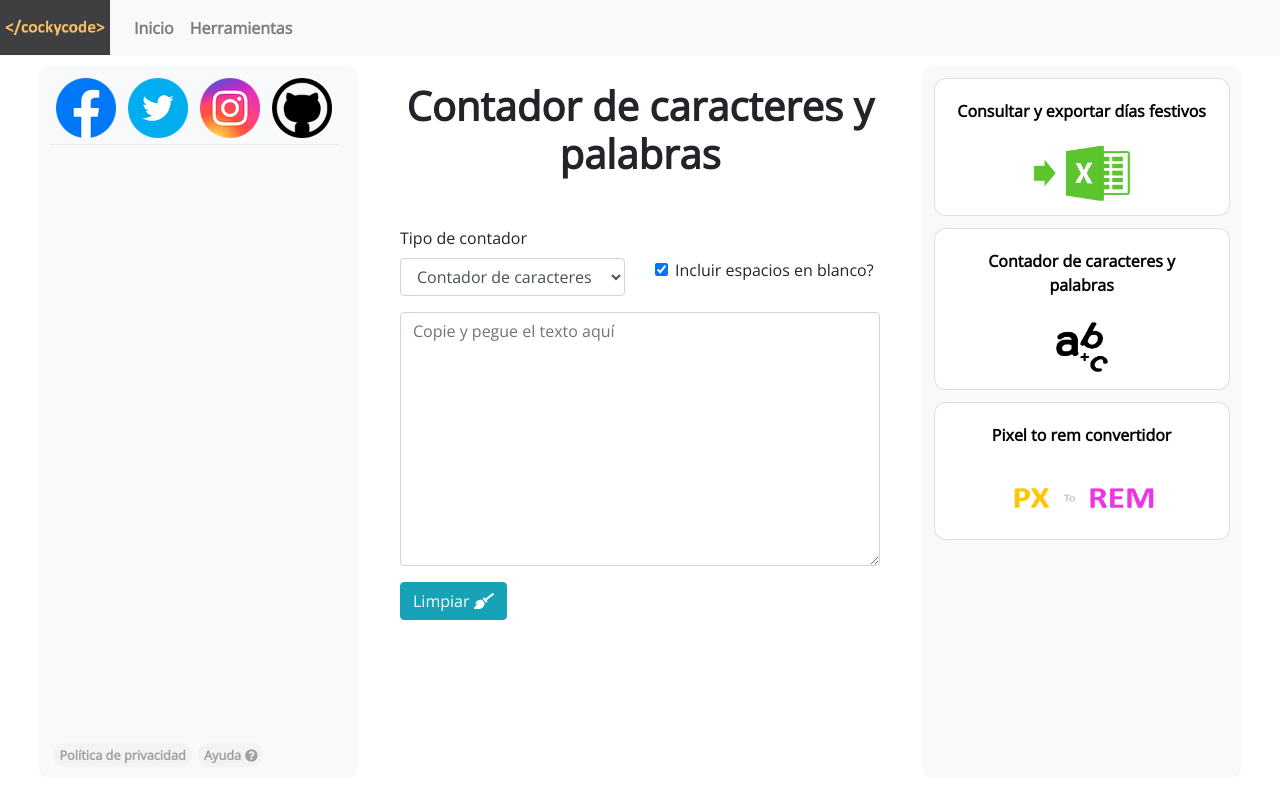
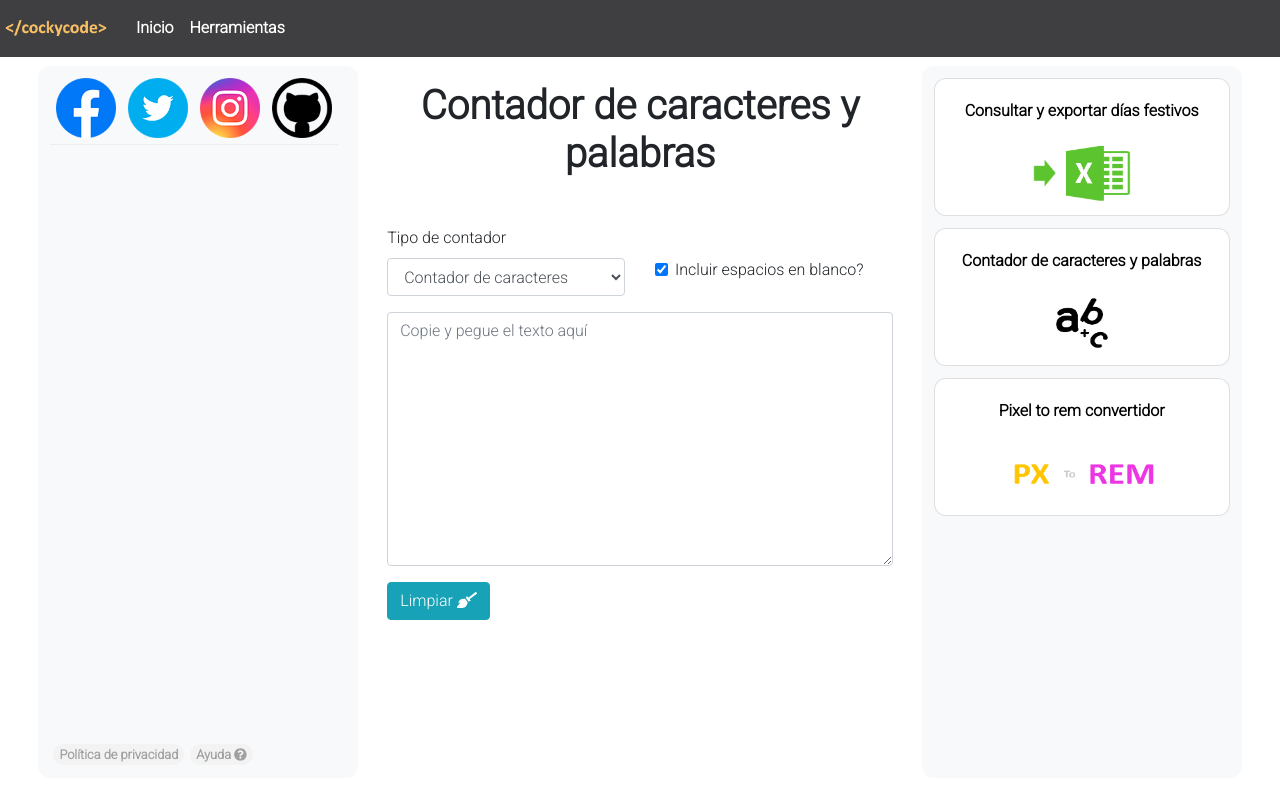
Before and after one commit to nerrewton/react-wordpress-front, a React (Create React App) app: page /tool/contador-de-caracteres in a window 1280 px wide. Built offline with nearby package versions, Linux system fonts and the light colour scheme.

Commit message:
Se agregan stilos y se agrega link to go back

```diff
--- a/public/index.html
+++ b/public/index.html
@@ -24,7 +24,7 @@
   <title>Cockycode</title>
   <!--Adsende needed code-->
   <!--<script data-ad-client="ca-pub-4420228501444963" async
-    src="https://pagead2.googlesyndication.com/pagead/js/adsbygoogle.js"></script> -->
+    src="https://pagead2.googlesyndication.com/pagead/js/adsbygoogle.js"></script>-->
   <!--Google analytics code-->
   <!-- Global site tag (gtag.js) - Google Analytics -->
   <script async src="https://www.googletagmanager.com/gtag/js?id=UA-170243024-1"></script>
--- a/src/components/GoBack.js
+++ b/src/components/GoBack.js
@@ -1,16 +1,14 @@
 import React from 'react';
-import { withRouter } from "react-router-dom";
+import { withRouter, Link } from "react-router-dom";
 import { Button } from "react-bootstrap";
 
 const GoBack = ( props ) => {
-    const goBack = ( ) => {
-        props.history.goBack();
-    }
-
     return (
-        <Button variant="dark" size="lg" onClick={goBack}>
-            Volver
-        </Button>
+        <Link to="/">
+            <Button variant="dark" size="lg">
+                Volver
+            </Button>
+        </Link>
     );
 }
 
--- a/src/styles/_header.sass
+++ b/src/styles/_header.sass
@@ -3,12 +3,16 @@
     position: fixed
     top: 0px
     width: 100%
+    background-color: #3f3f41 !important
+    color: #ffffff !important
+    a
+        color: #ffffff !important
 
 .logo-name
     display: none
 
 .logo-img
-    height: 55px
+    height: 56px
     margin-top: -16px
     margin-bottom: -12px
     margin-left: -16px
--- a/src/styles/_layout.sass
+++ b/src/styles/_layout.sass
@@ -11,14 +11,15 @@ $gray-background-color: #f8f9fa
     padding: 12px 12px 12px 12px
     box-sizing: border-box
 %content-basic
-    width: 600px
+    width: 48%
     margin: auto
     margin-top: 12px
     border-radius: 12px
-    padding: 0px 6px 3px 6px
+    padding: 0.375rem 0.75rem 0.375rem 0.75rem
     position: relative
     box-sizing: border-box
     margin-bottom: 24px
+    background-color: #ffffff
 
 .custom-container
     width: 100%
@@ -38,11 +39,10 @@ $gray-background-color: #f8f9fa
         right: 0
 
     .custom-content
-        width: 512px
+        width: 42%
         margin: auto
         margin-top: 12px
         border-radius: 12px
-        padding: 0px 6px 3px 6px
         position: relative
         box-sizing: border-box
 
@@ -58,6 +58,7 @@ $gray-background-color: #f8f9fa
             top: 90px
             padding-top: 12px
             padding-bottom: 12px
+            border-radius: 12px
             width: 100%
             background-color: $gray-background-color
             overflow-x: hidden
--- a/src/styles/main.sass
+++ b/src/styles/main.sass
@@ -12,10 +12,11 @@
 @import './_ads'
 @import './_tools'
 @import './_social_networks'
-@import url('https://fonts.googleapis.com/css2?family=Open+Sans:wght@300&display=swap');
+@import url('https://fonts.googleapis.com/css2?family=Roboto:wght@300&display=swap');
 
 body
-    font-family: 'Open Sans', sans-serif
+    background-color: #ffffff
+    font-family: 'Roboto'
     h1
         font-weight: 700
     h2
```
